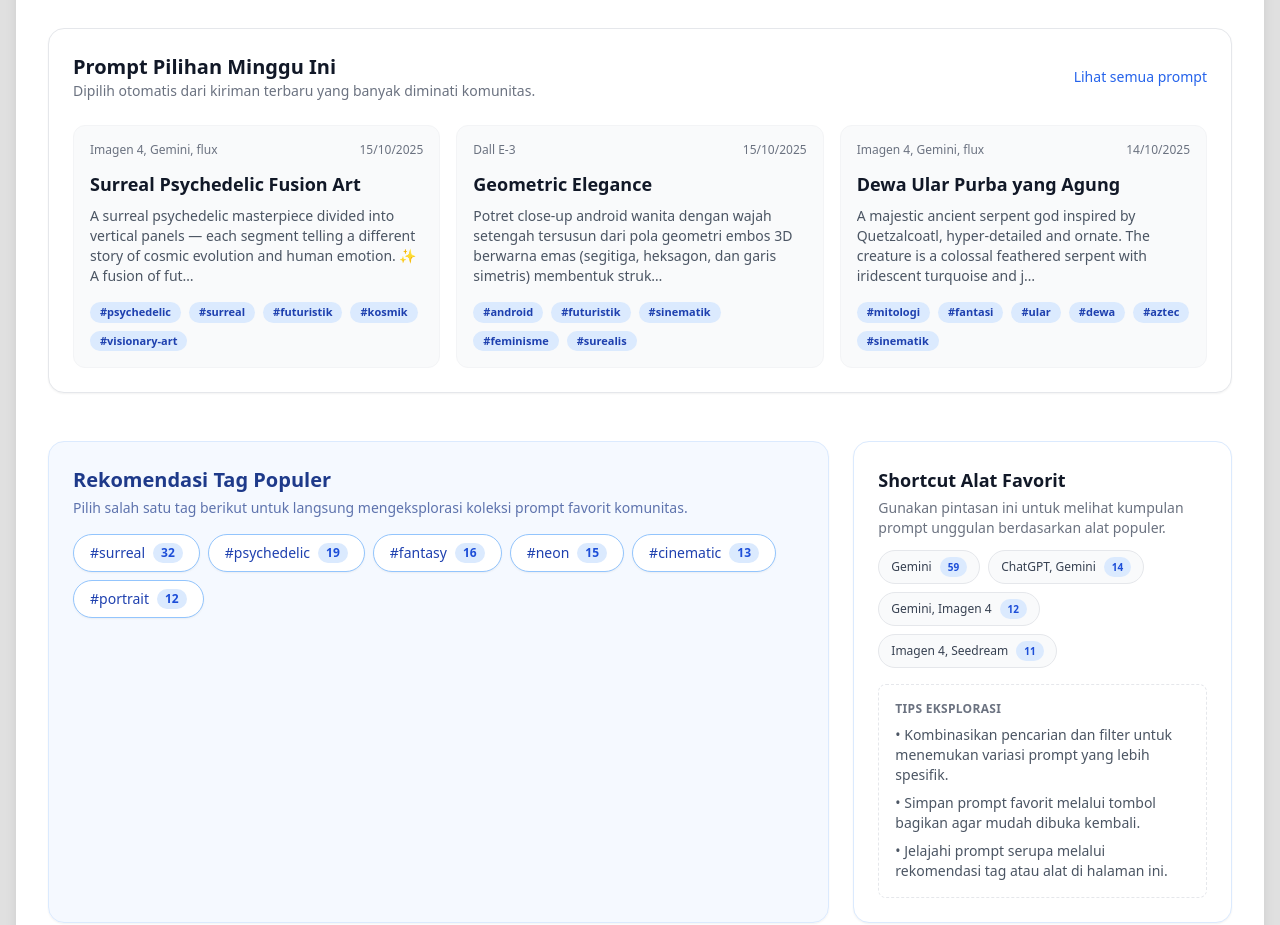
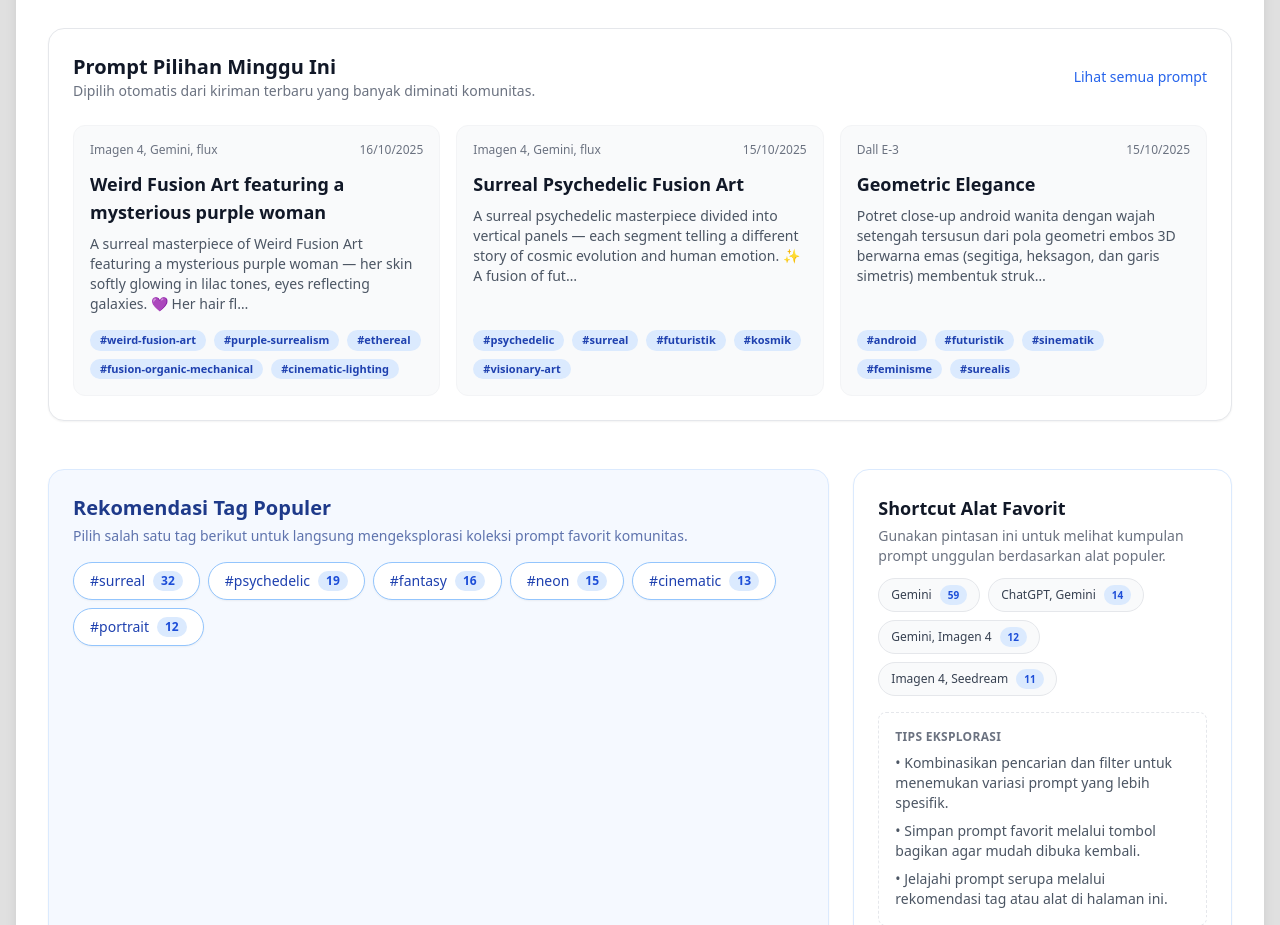
Before and after one commit to ruangriung/ruangriung-generator-app, a Next.js app: page /kumpulan-prompt/chaotic-psychedelic-surrealism in a window 1280 px wide. Shown: the part 1440-2365 px from the top of the page. Built offline with nearby package versions, Linux system fonts and the light colour scheme; no server answers.

Commit message:
Add new prompt entry and fix submission date default

```diff
--- a/components/PromptSubmissionForm.tsx
+++ b/components/PromptSubmissionForm.tsx
@@ -123,6 +123,8 @@ export default function PromptSubmissionForm({
     setFeedbackMessage('');
 
     const normalizedDate = date.trim();
+    const todayDate = new Date().toISOString().split('T')[0];
+    const resolvedDate = normalizedDate || todayDate;
     const payload = {
       author: author.trim(),
       email: email.trim(),
@@ -133,7 +135,7 @@ export default function PromptSubmissionForm({
       promptContent: promptContent.trim(),
       tool: tool.trim(),
       tags: parseTags(tags),
-      date: normalizedDate || undefined,
+      date: resolvedDate,
     };
 
     try {
--- /dev/null
+++ b/content/prompts/prompt-199.md
@@ -0,0 +1,26 @@
+---
+id: "199"
+slug: "weird-fusion-art-featuring-a-mysterious-purple-woman"
+title: "Weird Fusion Art featuring a mysterious purple woman"
+author: "Ekin Liu"
+date: "2025-10-16"
+tool: "Imagen 4, Gemini, flux"
+tags:
+  - weird-fusion-art
+  - purple-surrealism
+  - ethereal
+  - fusion-organic-mechanical
+  - cinematic-lighting
+---
+
+A surreal masterpiece of Weird Fusion Art featuring a mysterious purple woman — her skin softly glowing in lilac tones, eyes reflecting galaxies.
+
+💜 Her hair flows like liquid amethyst, merging with metallic wires and floral crystal fragments that shimmer with delicate highlights.
+
+🌿 The background blends organic forms with mechanical shapes — vines intertwined with chrome tubes, soft petals morphing into fractal geometry.
+
+⚖️ The composition feels 30% intricate yet balanced, combining elegance, complexity, and surreal beauty.
+
+🎨 Gentle gradients of violet, silver, and magenta harmonize in ethereal lighting, evoking mystery, sophistication, and dreamlike allure.
+
+Style keywords: weird fusion art, elegant surrealism, purple tones, semi-complex composition (30%), fusion of organic and mechanical, ethereal glow, elegant, artistic complexity, dreamy lighting, high detail, cinematic lighting, 8K ultra realistic, masterpiece.
```
